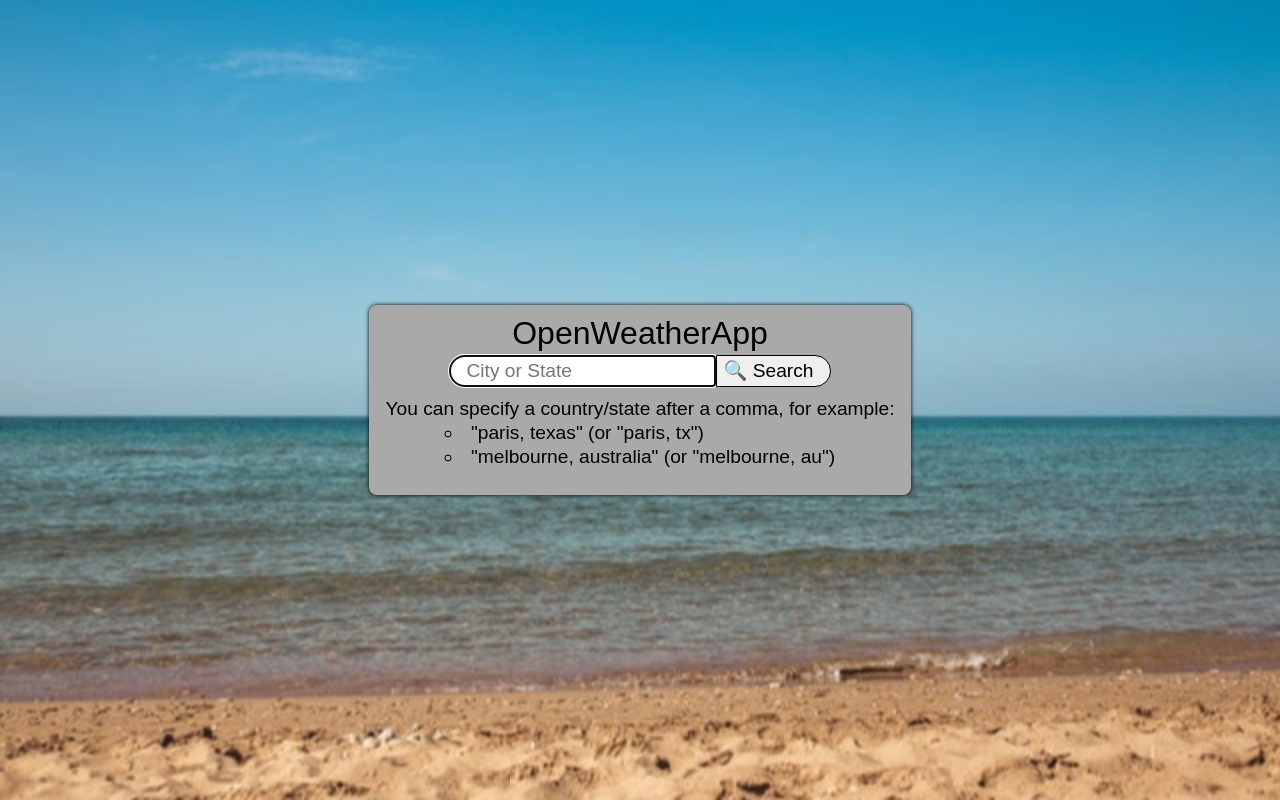
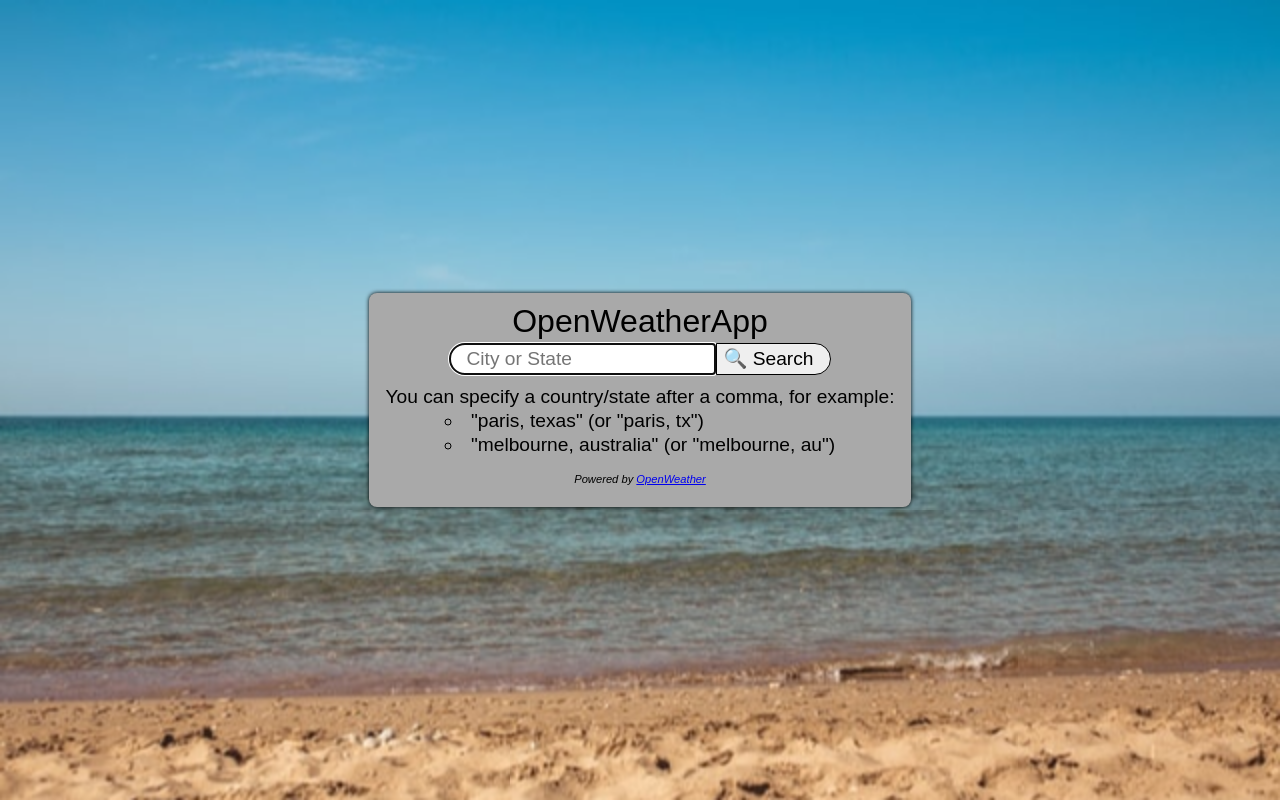
Before and after one commit to LukyLurks/weather-app, a React (Create React App) app: page / in a window 1280 px wide. Built offline with nearby package versions, Linux system fonts and the light colour scheme.

Commit message:
add credits, license, readme, deployment info

```diff
--- a/package.json
+++ b/package.json
@@ -2,7 +2,7 @@
   "name": "weather-app",
   "version": "0.1.0",
   "private": true,
-  "homepage": "https://lcyne.github.io/weather-app",
+  "homepage": "https://LukyLurks.github.io/weather-app",
   "dependencies": {
     "@testing-library/jest-dom": "^4.2.4",
     "@testing-library/react": "^9.5.0",
--- a/src/FormAndResults.css
+++ b/src/FormAndResults.css
@@ -50,3 +50,8 @@ button[type="submit"] {
 ul {
 	list-style: inside circle;
 }
+
+footer {
+	font-size: 0.7rem;
+	font-style: italic;
+}
--- a/src/FormAndResults.js
+++ b/src/FormAndResults.js
@@ -14,6 +14,9 @@ function FormAndResults(props) {
 				state={props.state}
 				countries={props.countries}
 			/>
+			<footer>
+				Powered by <a href="https://openweathermap.org">OpenWeather</a>
+			</footer>
     </div>
   );
 }
```
Also changed, not shown: screenshot.jpg (added), 1 other file (tests, documents, lock files or other folders).
